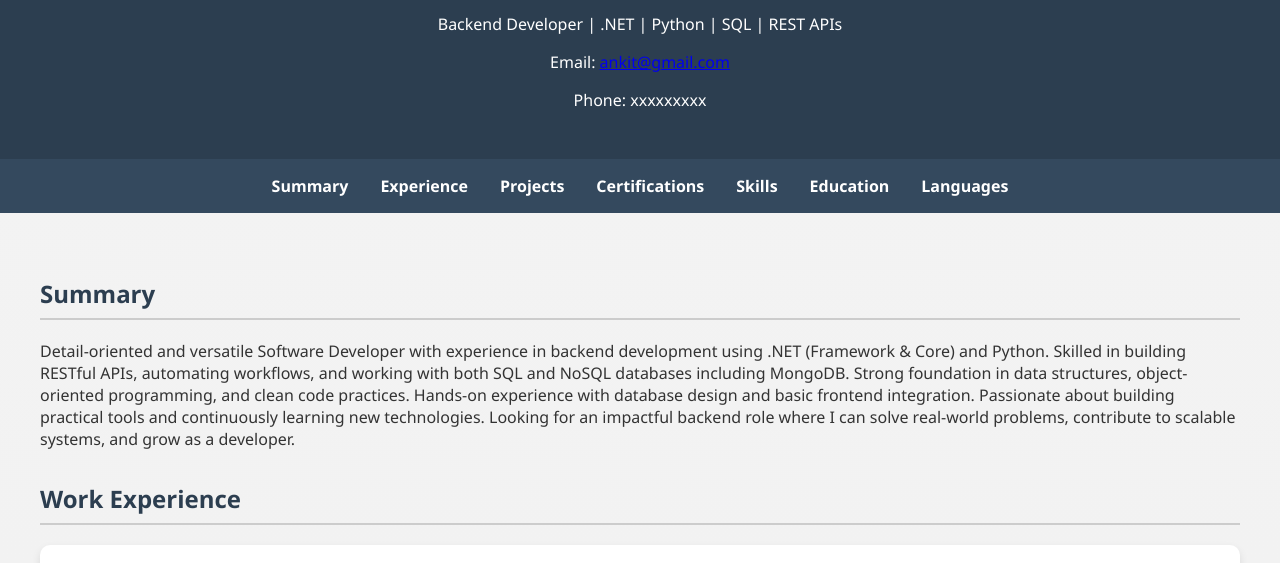
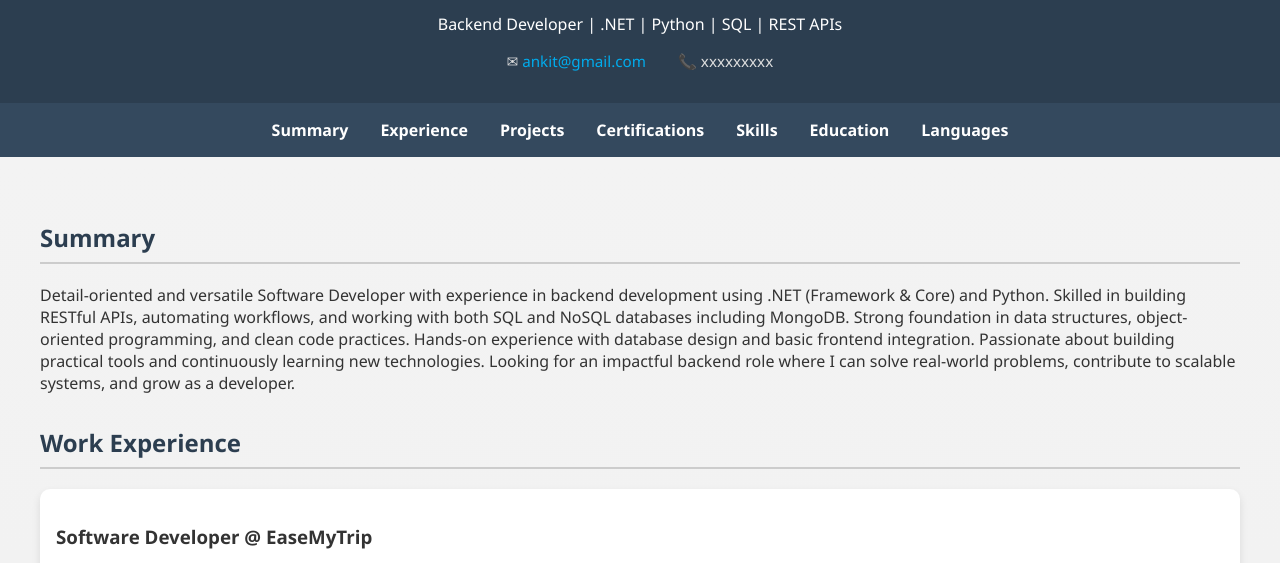
Before and after one commit to Ankit-Tec40/Portfolio, a plain HTML site: page index.html in a window 1280 px wide. Shown: the part 237-800 px from the top of the page. Drawn offline with nearby package versions, Linux system fonts and the light colour scheme.

Commit message:
updates contact ui

```diff
--- a/index.html
+++ b/index.html
@@ -96,6 +96,30 @@
       from { opacity: 0; transform: translateY(10px); }
       to { opacity: 1; transform: translateY(0); }
     }
+    .title {
+      margin: 0.3rem 0 1rem;
+      font-size: 1.2rem;
+      color: #ccc;
+    }
+
+    .contact-info {
+      display: flex;
+      justify-content: center;
+      gap: 2rem;
+      font-size: 0.95rem;
+      color: #ddd;
+      flex-wrap: wrap;
+    }
+
+    .contact-info a {
+      color: #00aced;
+      text-decoration: none;
+    }
+
+    .contact-info a:hover {
+      text-decoration: underline;
+    }
+
   </style>
 </head>
 <body ng-controller="PortfolioController">
@@ -104,8 +128,10 @@
   <img src="myImage.jpg" alt="Ankit Kumar" class="profile-pic">
   <h1>{{data.PersonalInfos.Name}}</h1>
   <p>{{data.PersonalInfos.Heading}}</p>
-  <p>Email: <a href="mailto:{{data.PersonalInfos.Gmail}}">{{data.PersonalInfos.Gmail}}</a></p>
-  <p>Phone: {{data.PersonalInfos.PhoneNumber}}</p>
+  <div class="contact-info">
+    <span>&#9993; <a href="mailto:{{data.PersonalInfos.Gmail}}">{{data.PersonalInfos.Gmail}}</a></span>
+    <span>&#128222; {{data.PersonalInfos.PhoneNumber}}</span>
+  </div>
 </header>
 
 <nav>
```
